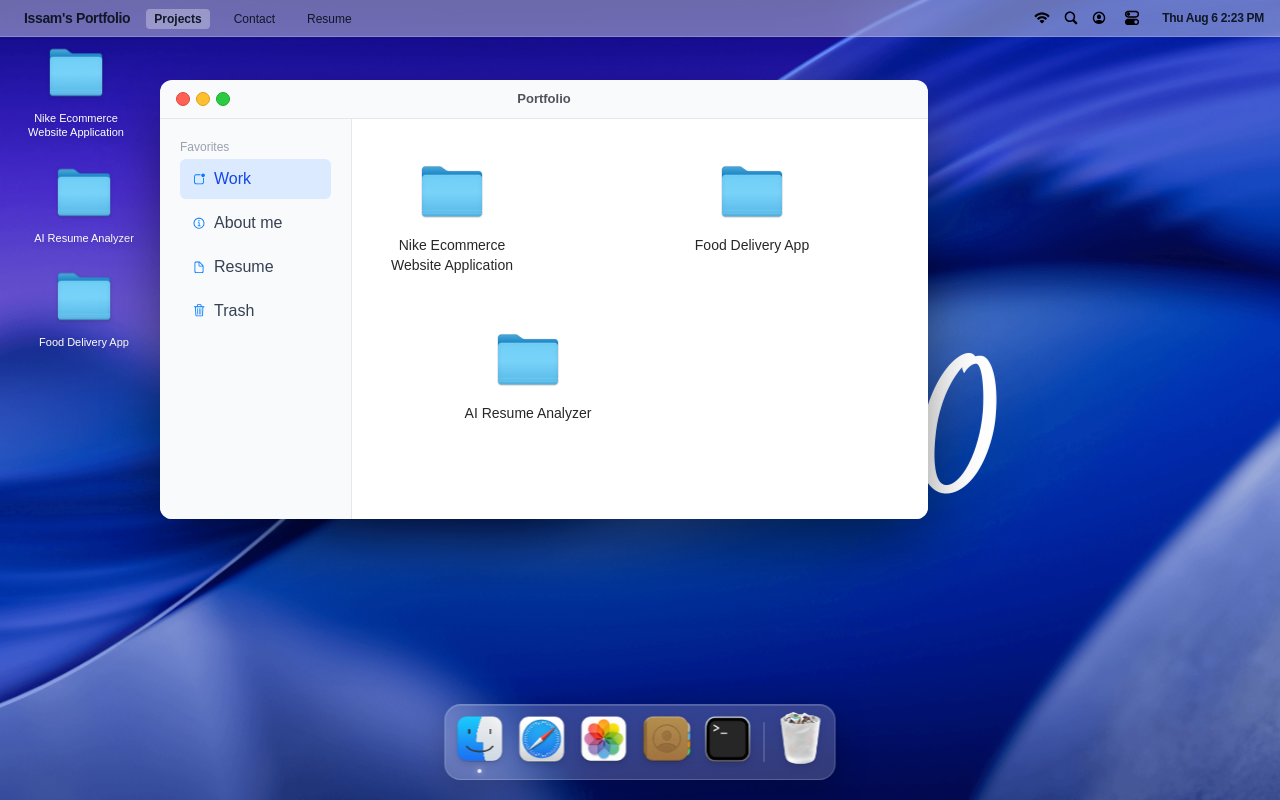
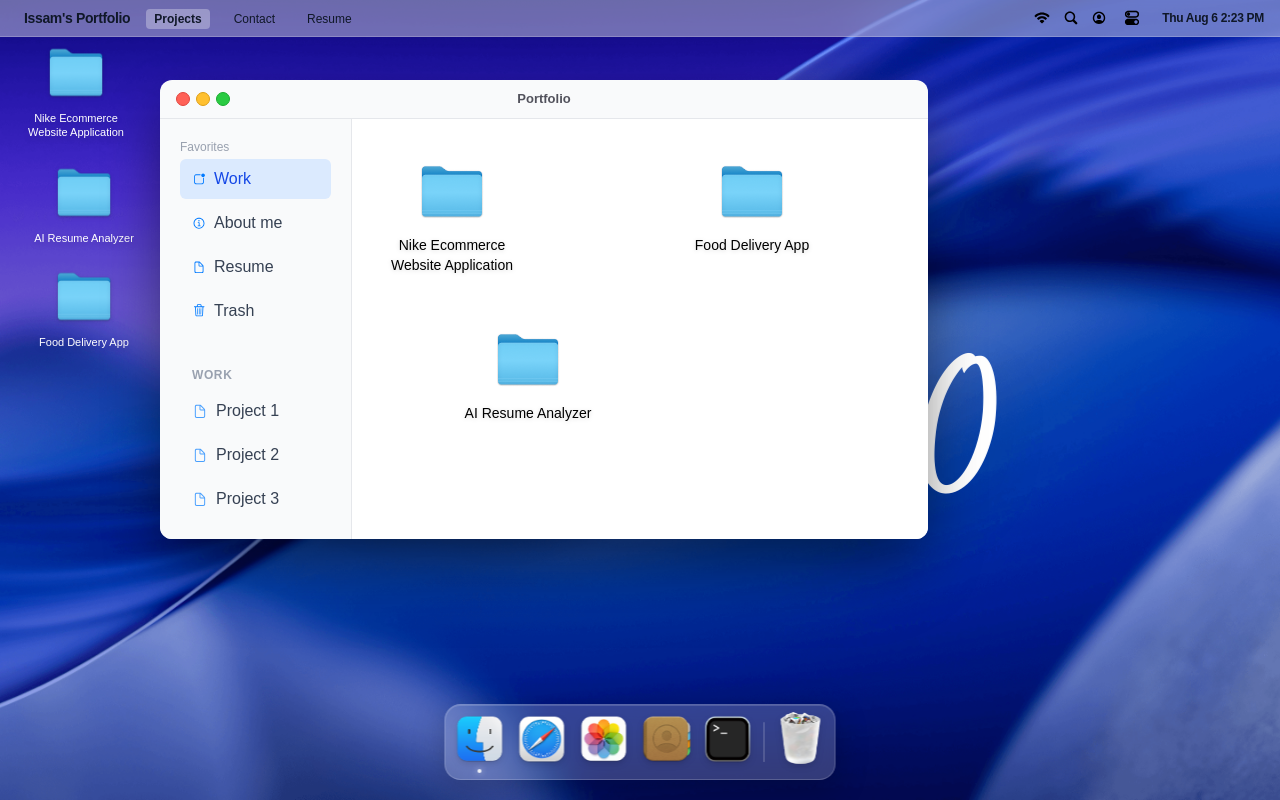
Before and after one commit to issamkebdani780/portfolio, a React (Vite) app: page / in a window 1280 px wide. Both pictures are taken after a click on the button 479 px from the left and 739 px from the top of the page. Built offline with nearby package versions, Linux system fonts and the light colour scheme; a web font is replaced by a local one.

Commit message:
add work section

```diff
--- a/src/componenets/Windows.jsx
+++ b/src/componenets/Windows.jsx
@@ -41,6 +41,23 @@ export const FinderWindow = () => {
               >
                 <img src={loc.icon} alt={loc.name} className="dark:invert" />
                 <p>{loc.name}</p>
+              </li>
+            );
+          })}
+        </ul>
+
+        <h3 className="mt-6 mb-2 text-xs font-semibold text-gray-400 uppercase tracking-wider px-3">Work</h3>
+        <ul>
+          {locations.work?.children?.map((project, index) => {
+            const isActive = activeLocation?.id === project.id;
+            return (
+              <li
+                key={project.id}
+                onClick={() => setActiveLocation(project)}
+                className={isActive ? "active" : "not-active"}
+              >
+                <img src="/icons/file.svg" alt="Project" className="dark:invert w-4 h-4 opacity-70" />
+                <p>Project {index + 1}</p>
               </li>
             );
           })}
--- a/src/index.css
+++ b/src/index.css
@@ -357,7 +357,7 @@ body {
         }
 
         p {
-          @apply text-sm text-center font-medium w-40;
+          @apply text-sm text-center font-medium w-40 text-black drop-shadow-sm;
         }
       }
     }
```
